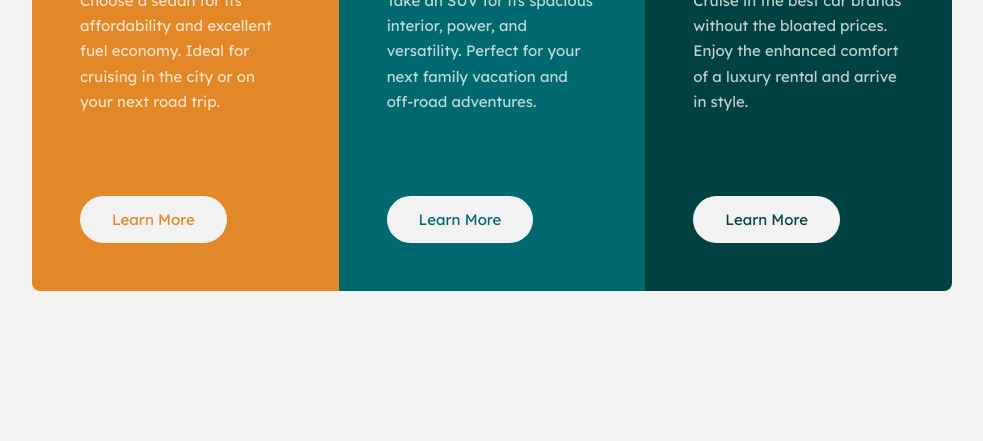
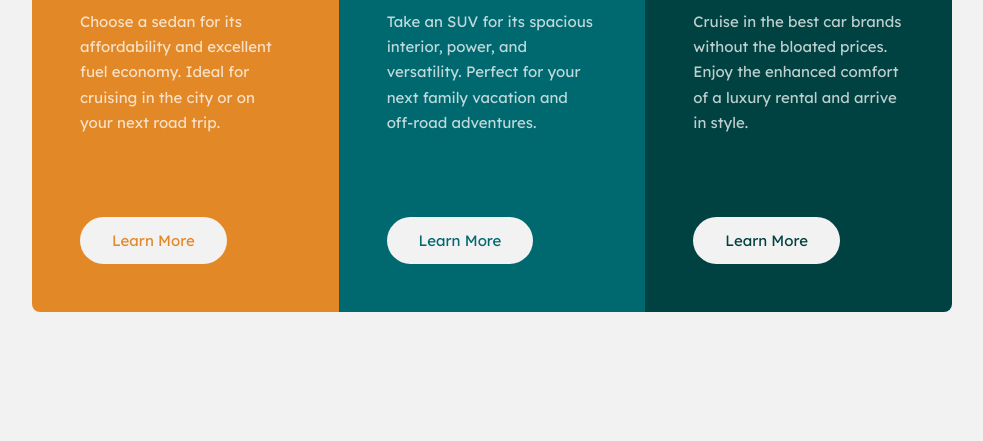
Before and after one commit to mfnsvrtm-frontend-challenges/frontendmentor.io-3-column-preview-card-component, a plain HTML site: page index.html in a window 1280 px wide. Shown: the part 359-800 px from the top of the page, without its empty margins (148-1131 px from the left). Drawn offline with Linux system fonts and the light colour scheme.

Commit message:
fix vertical positioning in the desktop layout

```diff
--- a/style.css
+++ b/style.css
@@ -95,6 +95,7 @@ p {
         grid-template-columns: repeat(3, 1fr);
         width: 920px;
         height: 500px;
+        margin-top: 2.625rem;
     }
 
     p {
```
